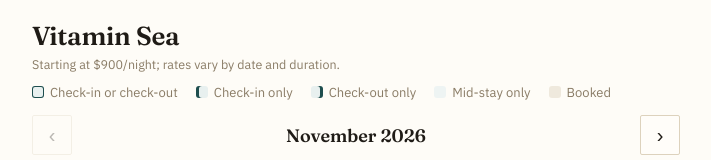
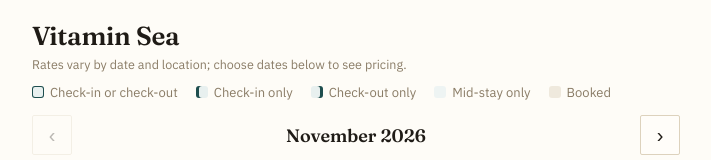
Before and after one commit to oasisrentalsscllc-ai/JC-Long-Calendar, a plain HTML site: page index.html in a window 1280 px wide. Shown: the top 160 px of the page, without its empty margins (284-995 px from the left). Drawn offline with Linux system fonts and the light colour scheme; a web font is replaced by a local one.

Commit message:
Availability sync 2026-11-17

```diff
--- a/index.html
+++ b/index.html
@@ -88,7 +88,7 @@ body{margin:0;background:var(--bg);color:var(--ink);
 <div id="jcl-app">
   <div class="jcl-head">
     <h1>Vitamin Sea</h1>
-    <p class="jcl-rate">Starting at $900/night; rates vary by date and duration.</p>
+    <p class="jcl-rate">Rates vary by date and location; choose dates below to see pricing.</p>
   </div>
   <div class="jcl-legend">
     <span><span class="jcl-dot" style="background:var(--avail-bg);box-shadow:inset 0 0 0 1px var(--avail-ring)"></span>Check-in or check-out</span>
```
